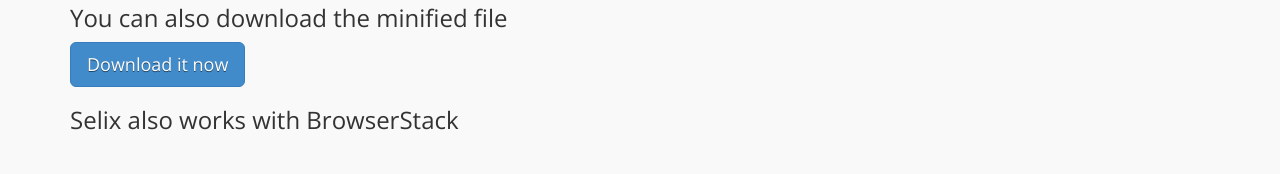
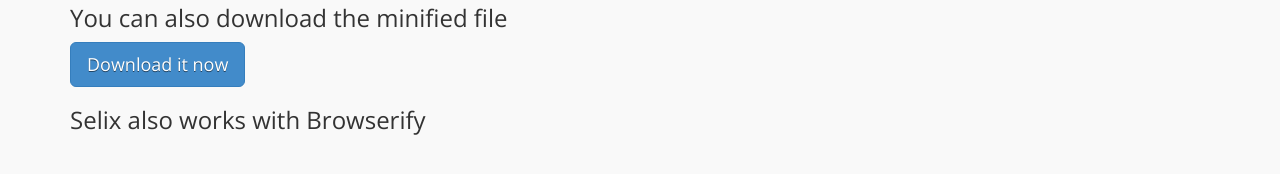
Before and after one commit to torjusti/selix, a Jekyll site: the page built from index.html, in a window 1280 px wide. Shown: the part 416-590 px from the top of the page. Built offline with Jekyll 4.4.1, drawn with Linux system fonts in a browser that asks for light colours; nearby versions of some CDN libraries; Markdown is read by kramdown in place of the engine named in the settings.

Commit message:
Fix typo.

```diff
--- a/docs.html
+++ b/docs.html
@@ -14,13 +14,13 @@
 <script type="text/javascript">
 var elem = document.getElementById('post-stuff-here');
 document.getElementById('header-button').onclick = function() {
-elem.focus();
-selix.wrap(elem, '<h1>', '</h1>');
+  elem.focus();
+  selix.wrap(elem, '<h1>', '</h1>');
 };
 </script>
 {% endhighlight %}
   <h2>Installing</h2>
-  <p>Selix uses BrowserStack but reverts to using a global namespace if CommonJS does not work. You can also install Selix using Bower.</p>
+  <p>Selix uses Browserify but reverts to using a global namespace if CommonJS does not work. You can also install Selix using Bower.</p>
 {% highlight js %}
 var selix = require('selix');
 {% endhighlight %}
--- a/index.html
+++ b/index.html
@@ -16,5 +16,5 @@
 {% endhighlight %}
   <h3>You can also download the minified file</h3>
   <a download href="https://raw.github.com/Bilde/selix/master/lib/selix.min.js" class="btn btn-lg btn-primary">Download it now</a>
-  <h3>Selix also works with BrowserStack</h3>
+  <h3>Selix also works with Browserify</h3>
 </div>
```
